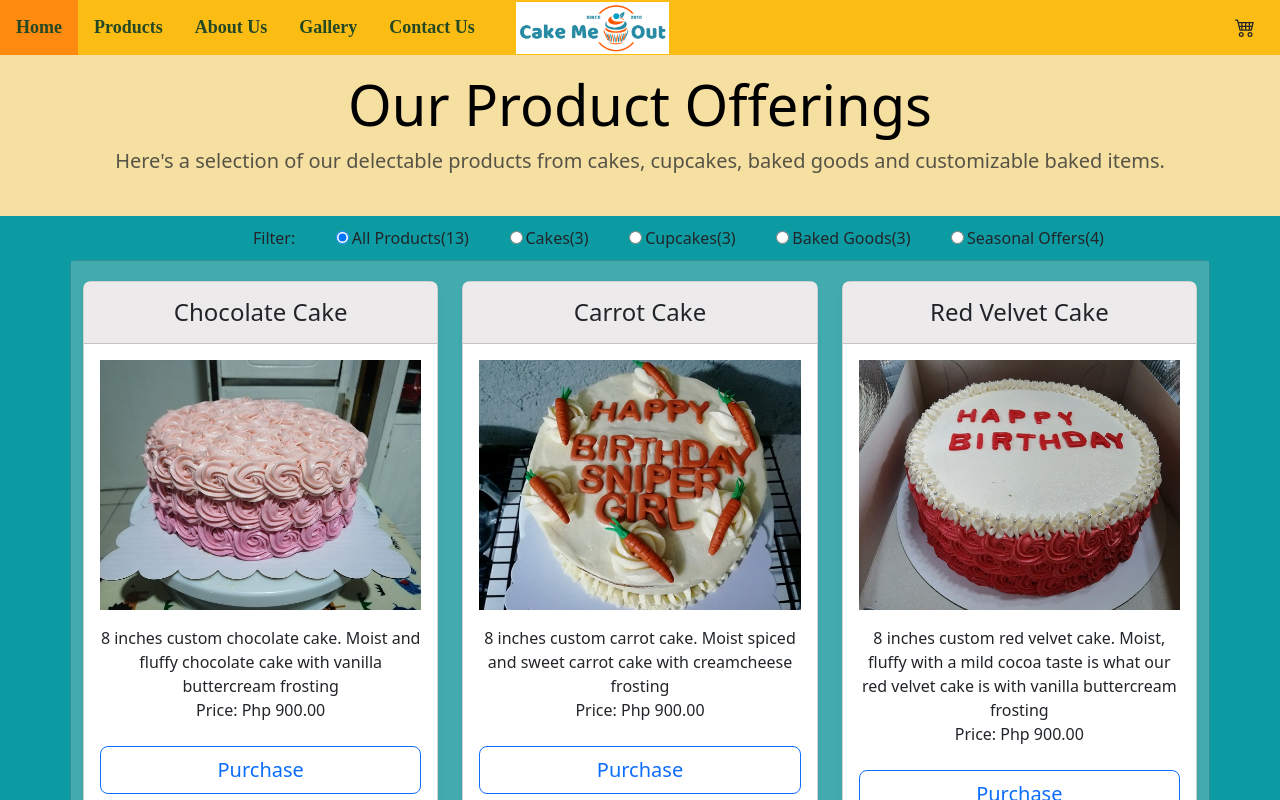
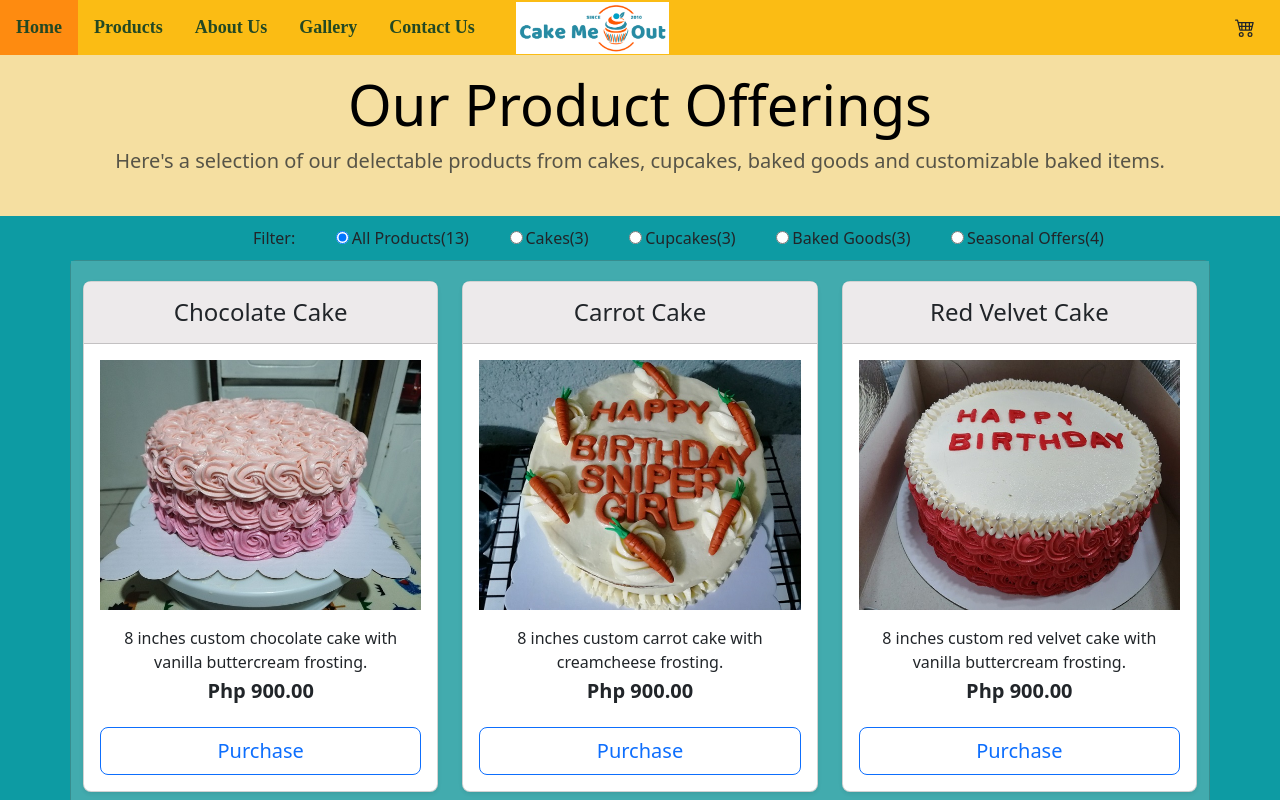
Before and after one commit to Crystal011486/E-commerce, an Angular app in the folder E-commerce-app/: page /products in a window 1280 px wide. Shown: the top 800 px of the page. Built offline with nearby package versions, Linux system fonts and the light colour scheme.

Commit message:
updated the purchase component to work- made the name, image, description and price of the selected product appear on the purchase page. created a back button with a working route to products page. modified tyhe css file of puchase page.

```diff
--- a/E-commerce-app/src/app/mock-data.service.ts
+++ b/E-commerce-app/src/app/mock-data.service.ts
@@ -2,11 +2,13 @@ import { Injectable } from '@angular/core';
 
 @Injectable()
 export class MockDataService {
+  productDetails: any;
   private products: any[] = [
 
       { id:1,
       Name: 'Chocolate Cake',
-      Description: '8 inches custom chocolate cake. Moist and fluffy chocolate cake with vanilla buttercream frosting',
+      Description1: '8 inches custom chocolate cake  with vanilla buttercream frosting.',
+      Description2:'Moist and fluffy chocolate cake with just the right amount of sweetness. A chocolatey cake that is wonderfully met with a sweet, mild vanilla filling or frosting',
       Price: '900.00',
       imageUrl:'/assets/images/cakes/chocolate-cake.jpg',
       Type:'Cake'
@@ -14,7 +16,8 @@ export class MockDataService {
 
       {id: 2,
       Name: 'Carrot Cake',
-      Description: '8 inches custom carrot cake. Moist spiced and sweet carrot cake with creamcheese frosting',
+      Description1: '8 inches custom carrot cake with creamcheese frosting.',
+      Description2:'Sweet and moist spiced cake, full of carrots and toasted nut, and covered with creamcheese frosting',
       Price: '900.00',
       imageUrl:'/assets/images/cakes/carrot-cake.jpg',
       Type:'Cake'
@@ -22,7 +25,8 @@ export class MockDataService {
 
       {id: 3,
       Name: 'Red Velvet Cake',
-      Description: '8 inches custom red velvet cake. Moist, fluffy with a mild cocoa taste is what our red velvet cake is with vanilla buttercream frosting',
+      Description1: '8 inches custom red velvet cake with vanilla buttercream frosting.',
+      Description2: 'Moist, fluffy with a mild cocoa taste is what our red velvet cake is. Smooth, soft, tender and light with creamy icing.',
       Price: '900.00',
       imageUrl:'/assets/images/cakes/redvelvet-cake.jpg',
       Type: 'Cake'
@@ -109,6 +113,7 @@ export class MockDataService {
       },
     ]
 
+
     //fetch products//
     getProducts(): any[] {
       return this.products;
@@ -117,4 +122,9 @@ export class MockDataService {
     getProductsById(id:number): any {
       return this.products.find(item => item.id == id);
     }
+
+    getProductDetails(product:any) {
+      this.productDetails=product;
+      console.log(this.productDetails);
+    }
   }
--- a/E-commerce-app/src/app/products/products.component.css
+++ b/E-commerce-app/src/app/products/products.component.css
@@ -21,3 +21,7 @@ body {
 .card-header{
   background-color:#edeaeb;
  }
+
+ h5{
+  padding-top: 5px;
+ }
--- a/E-commerce-app/src/app/products/products.component.html
+++ b/E-commerce-app/src/app/products/products.component.html
@@ -26,8 +26,8 @@
       <div class="card-body" >
         <img src="{{product.imageUrl}}" alt="{{product.Name}}">
         <ul class="list-unstyled mt-3 mb-4">
-          <li>{{product.Description}}</li>
-          <li>Price: Php {{product.Price}}</li>
+          <li>{{product.Description1}}</li>
+          <h5><strong>Php {{product.Price}}</strong></h5>
         </ul>
         <button type="button" class="w-100 btn btn-lg btn-outline-primary" routerLink="/purchase/{{product.id}}" (click)="selectProduct(product.id)">Purchase</button>
       </div>
--- a/E-commerce-app/src/app/products/products.component.ts
+++ b/E-commerce-app/src/app/products/products.component.ts
@@ -8,8 +8,8 @@ import { CartService } from '../cart.service';
   styleUrls: ['./products.component.css']
 })
 export class ProductsComponent {
-  products: any[] = [];
-  selectedProduct: any;
+  @Input()products: any[] = [];
+  @Input()selectedProduct: any;
 
   constructor (private mockDataService: MockDataService, private cartService: CartService) {}
 //fetch data from mock data service//
@@ -53,6 +53,7 @@ export class ProductsComponent {
   selectProduct(id:number) {
     this.selectedProduct = this.mockDataService.getProductsById(id);
     console.log(this.selectedProduct);
+    this.mockDataService.getProductDetails(this.selectedProduct);
   }
 
   addToCart(product:any) {
--- a/E-commerce-app/src/app/purchase/purchase.component.css
+++ b/E-commerce-app/src/app/purchase/purchase.component.css
@@ -1,5 +1,7 @@
 .card {
   margin-left: 250px;
+  margin-top: 25px;
+  margin-bottom: 25px;
   height: auto;
 }
 .card-title{
@@ -8,13 +10,23 @@
 .card-text{
 text-align: center;
 }
+h3 {
+  text-align: center;
+  padding-top: 5px;
+}
 p{
+  padding-top: 3px;
   text-align: center;
 }
 h5{
   text-align: center;
+  padding-bottom: 3px;
+  padding-top: 3px;
 }
 .btn{
   margin-left: 50px;
   margin-right: 100px;
 }
+body{
+  background-color: #0d9ba3;
+}
--- a/E-commerce-app/src/app/purchase/purchase.component.html
+++ b/E-commerce-app/src/app/purchase/purchase.component.html
@@ -1,13 +1,15 @@
-
+<body>
 <div class="container">
   <div class="row">
     <div class="col-6">
 <div class="card" style="width: 500px;" >
   <h2 class="card-title">Product Details</h2>
   <div class="card-body">
-    <img src="" class="card-img-top" alt="">
-    <p> Description</p>
-    <h5> Price:</h5>
+    <img src="{{FoundProduct.imageUrl}}" class="card-img-top" alt="">
+    <h3>{{FoundProduct.Name}}</h3>
+    <p> {{FoundProduct.Description1}}</p>
+    <p>{{FoundProduct.Description2}}</p>
+    <h5> Price:{{FoundProduct.Price}}</h5>
     <a routerLink="/cart" class="btn btn-primary" >Add to Cart</a>
     <a href="/products" class="btn btn-primary" id="back">Back</a>
   </div>
@@ -15,3 +17,4 @@
 </div>
 </div>
 </div>
+</body>
--- a/E-commerce-app/src/app/purchase/purchase.component.ts
+++ b/E-commerce-app/src/app/purchase/purchase.component.ts
@@ -18,23 +18,21 @@ export class PurchaseComponent implements OnInit {
   constructor(
     private activeRoute:ActivatedRoute,
     private mockDataService:MockDataService,
-    private cartService:CartService,) {}
+    private cartService:CartService,
+    private routers: Router) {}
 
   ngOnInit() {
-    this.products = this.mockDataService.getProducts();
+    this.getProducts();
     console.log (this.products);
     //console.log (this.selectedProduct);
    //console.log(id);
+   this.FoundProduct=this.mockDataService.productDetails;
+   //console.log(this.FoundProduct);
   }
 
   getProducts(){
     this.products = this.mockDataService.getProducts();
   }
 
-  getSelectedProduct(id:number) {
-    this.selectedProduct = this.mockDataService.getProductsById(id)
-    console.log(this.selectedProduct);
-  }
-
 
 }
--- a/E-commerce-app/tsconfig.json
+++ b/E-commerce-app/tsconfig.json
@@ -1,4 +1,4 @@
-/* To learn more about this file see: https://angular.io/config/tsconfig. */
+
 {
   "compileOnSave": false,
   "compilerOptions": {
```
